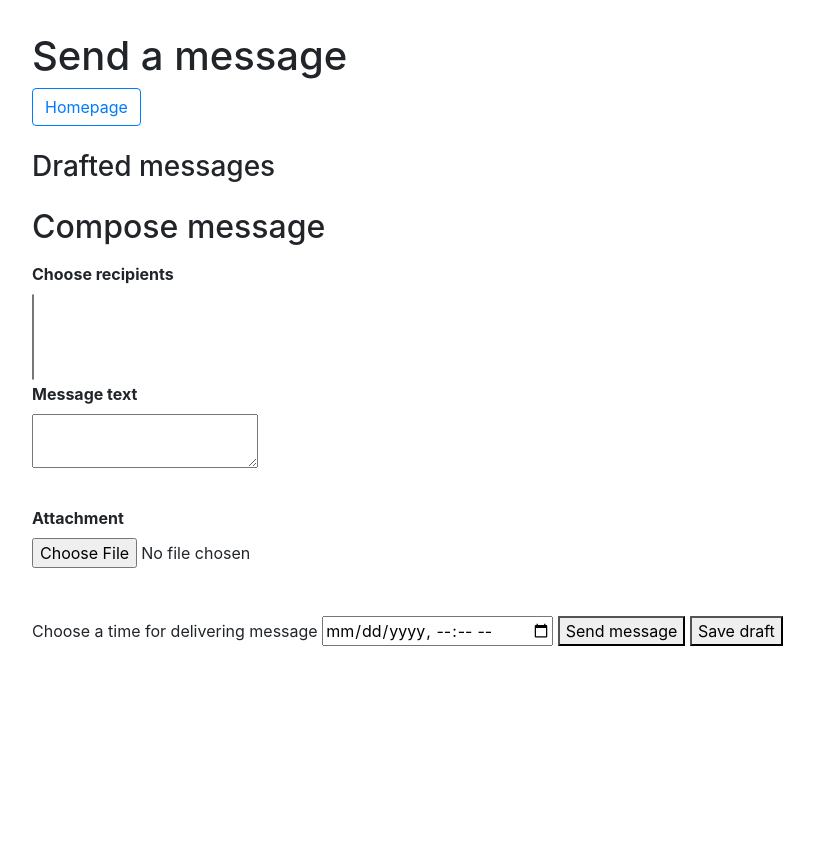
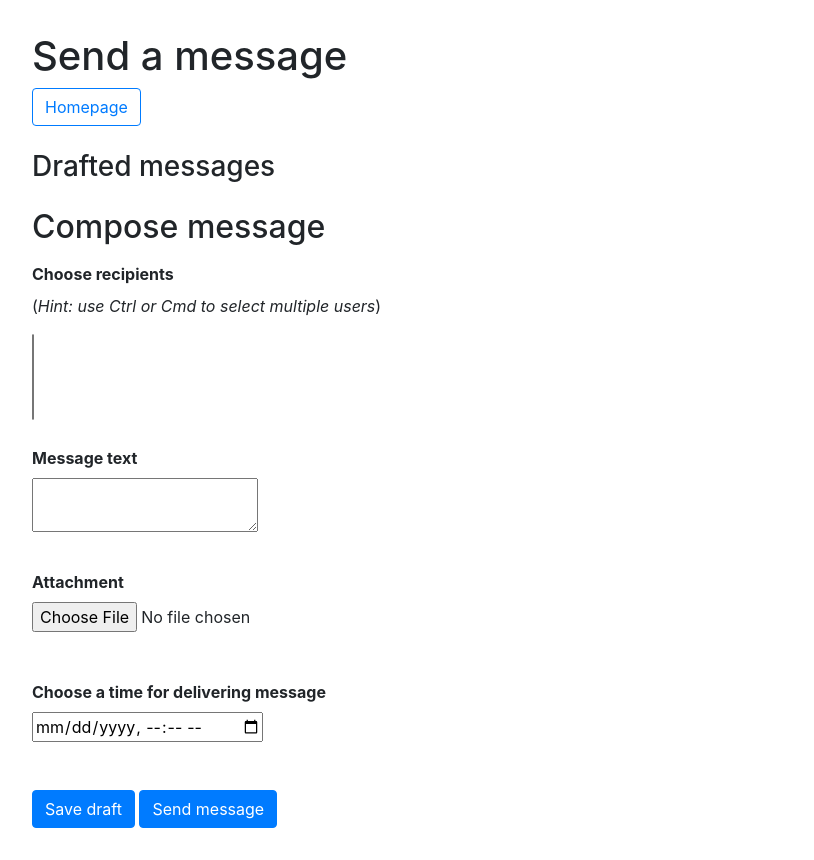
Before and after one commit to ASE-2021-Squad8/My-message-in-a-bottle, a Flask app: page /send_message in a window 1280 px wide. Shown: the whole page, without its empty margins (0-814 px from the left). Before the commit the page ends 646 px from the top, so only its background shows below. Run offline with Flask 2, Linux system fonts and the light colour scheme; data that the repository does not hold is empty; some libraries are stand-ins or nearby versions.

Commit message:
html refactoring

```diff
--- a/monolith/templates/index.html
+++ b/monolith/templates/index.html
@@ -4,12 +4,13 @@
 {% block content %}
 <h1>My Message in a Bottle</h1>
 {% if current_user.is_authenticated %}
-Hi!<br>
+<br>Hi!<br>
 You're now logged in as <b>{{ current_user.firstname }} {{current_user.lastname }}</b> ({{current_user.email}})<br><br>
 <a href="/search_user">Search a user</a><br>
 <a href="/mailbox">Mailbox</a><br>
 <a href="/send_message">Send or draft a message</a><br>
-<br><hr><br>
+<a href="/calendar">Calendar of sent messages</a>
+<hr>
 <a href="/settings">Settings</a><br>
 <a href="/logout">Logout</a>
 <h2>{{welcome}}</h2>
--- a/monolith/templates/mailbox.html
+++ b/monolith/templates/mailbox.html
@@ -62,7 +62,7 @@
 <a href="/" type="button" class="btn btn-outline-primary">Homepage</a><br><br>
 
 <h3>Received messages <a type="button" href="" class="btn btn-outline-dark btn-sm">Reload</a></h3>
-<br><br>
+<br>
 <table class="table table-light" id="received"></table>
 <br>
 
--- a/monolith/templates/send_message.html
+++ b/monolith/templates/send_message.html
@@ -16,7 +16,8 @@
 		{{ form.hidden_tag() }}
 		<dl>
 			<dt><label>Choose recipients </label></dt>
-			<dt><select multiple name="recipient" id="recipient"></dt></select>
+			<p>(<i>Hint: use Ctrl or Cmd to select multiple users</i>)</p>
+			<dt><select multiple name="recipient" id="recipient"></dt></select><br><br>
 			{% for field in form.display %}
 			<dt>{{ form[field].label }}</dt>
 			<dd>{{ form[field]() }}</dd><br>
@@ -27,13 +28,12 @@
 			{% endif %}
 			{% endfor %}
 		</dl>
-
 		{{ ckeditor.load() }}
 		{{ ckeditor.config(name='text') }}
-		<label for="delivery_date">Choose a time for delivering message </label>
-		<input type="datetime-local" id="delivery_date" name="delivery_date" />
-		<button type="submit" formaction="/api/message/send_message">Send message</button>
-		<button type="submit" formaction="/api/message/draft">Save draft</button>
+		<label for="delivery_date"><b>Choose a time for delivering message </b></label><br>
+		<input type="datetime-local" id="delivery_date" name="delivery_date" /><br><br><br>
+		<button type="submit" formaction="/api/message/draft" class="btn btn-primary">Save draft</button>
+		<button type="submit" formaction="/api/message/send_message" class="btn btn-primary">Send message</button>
 	</form>
 {% endblock %}
 
--- a/monolith/views/message.py
+++ b/monolith/views/message.py
@@ -203,7 +203,7 @@ def send_message():
     recipients = request.form.getlist("recipient")
     if recipients == [] or recipients is None:
         return _get_result(
-          None, "/send_message", True, 400, "Message needs at least one recipient"
+            None, "/send_message", True, 400, "Message needs at least one recipient"
         )
 
     for recipient in recipients:
@@ -223,7 +223,6 @@ def send_message():
 
         msg.sender = int(getattr(current_user, "id"))
         msg.recipient = int(recipient)
-
 
         if "attachment" in request.files:
             file = request.files["attachment"]
@@ -289,7 +288,9 @@ def _get_received_messages_metadata():
     check_authenticated()
 
     try:
-        messages = monolith.messaging.get_received_messages_metadata(getattr(current_user, "id"))
+        messages = monolith.messaging.get_received_messages_metadata(
+            getattr(current_user, "id")
+        )
         return jsonify(messages)
 
     except Exception as e:
@@ -319,7 +320,9 @@ def _get_sent_messages():
     check_authenticated()
 
     try:
-        messages = monolith.messaging.get_sent_messages_metadata(getattr(current_user, "id"))
+        messages = monolith.messaging.get_sent_messages_metadata(
+            getattr(current_user, "id")
+        )
         return jsonify(messages)
 
     except Exception as e:
@@ -360,12 +363,15 @@ def delete_msg(message_id):
         return _get_result(None, ERROR_PAGE, True, 404, "Message not found")
 
 
-@msg.route('/api/lottery/message/delete/<message_id>', methods=["DELETE"])
+@msg.route("/api/lottery/message/delete/<message_id>", methods=["DELETE"])
 def lottery_delete_msg(message_id):
     check_authenticated()
     result = monolith.messaging.set_message_is_deleted_lottery(message_id)
 
-    return jsonify({"message_id": message_id}) if result else jsonify({"message_id": -1})
+    return (
+        jsonify({"message_id": message_id}) if result else jsonify({"message_id": -1})
+    )
+
 
 @msg.route("/api/message/read_message/<id>")
 def read_msg(id):
@@ -399,26 +405,28 @@ def read_msg(id):
 
     return jsonify({"msg_read": True})
 
-@msg.route("/api/calendar")
+
+@msg.route("/calendar")
 def calendar():
     return render_template("calendar.html")
+
 
 @msg.route("/api/calendar/<int:day>/<int:month>/<int:year>")
 def calendar_sed_message(day, month, year):
     check_authenticated()
-    if(day > 31 and month + 1 > 12):
+    if day > 31 and month + 1 > 12:
         return _get_result(None, ERROR_PAGE, True, 404, "Invalid date")
     else:
-        basedate = datetime(year,month +1, day)
-        if(month + 1 == 12 and day == 31):
+        basedate = datetime(year, month + 1, day)
+        if month + 1 == 12 and day == 31:
             upperdate = datetime(year + 1, 1, 1)
         else:
             try:
-                upperdate = datetime(year,month +1, day + 1)
+                upperdate = datetime(year, month + 1, day + 1)
             except ValueError:
                 upperdate = date(year, month + 2, 1)
         userid = getattr(current_user, "id")
 
-        #Per ora lascio come ultimo parametro passato True, dovrà essere sostituito con canDelete
+        # Per ora lascio come ultimo parametro passato True, dovrà essere sostituito con canDelete
         message = monolith.messaging.get_day_message(userid, basedate, upperdate)
         return jsonify(message)
```
